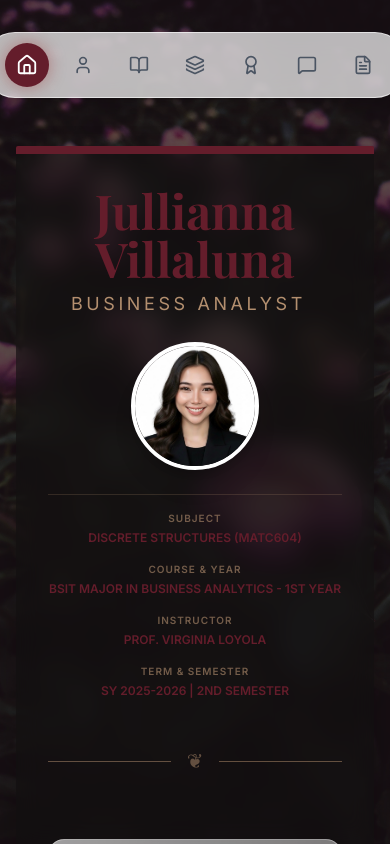
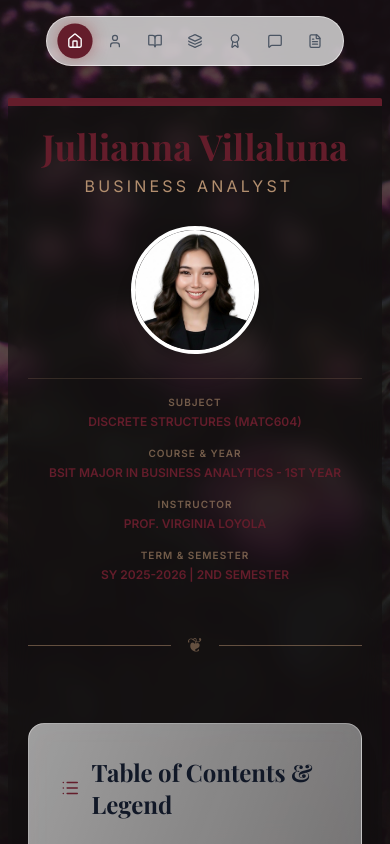
Before and after one commit to Yanyannnaaa/Villaluna_MATC604_101BA_E-Portfolio, a React (Vite) app: page / in a window 390 px wide. Shown: the top 844 px of the page. Built offline with nearby package versions, Linux system fonts and the light colour scheme; a web font is replaced by a local one.

Commit message:
Mobile ver.

```diff
--- a/src/App.jsx
+++ b/src/App.jsx
@@ -41,11 +41,11 @@ const App = () => {
       {/* =========================================
           MAIN CONTENT CARD
          ========================================= */}
-      <main className="relative z-10 max-w-2xl mx-auto my-8 md:my-12 px-4 md:px-0">
+      <main className="relative z-10 max-w-2xl mx-auto my-4 md:my-12 px-2 md:px-0">
 
         <Navigation />
 
-        <div className="bg-soft-pearl/60 backdrop-blur-md shadow-2xl rounded-sm p-8 md:p-12 border-y-8 border-crimson-depth min-h-[60vh]">
+        <div className="bg-soft-pearl/60 backdrop-blur-md shadow-2xl rounded-sm p-5 md:p-12 border-y-8 border-crimson-depth min-h-[60vh]">
 
           <Routes>
             <Route path="/" element={
--- a/src/components/Certificates.jsx
+++ b/src/components/Certificates.jsx
@@ -116,7 +116,7 @@ const Certificates = () => {
                       <img
                         src={img}
                         alt={`${cert.title} ${imgIdx + 1}`}
-                        className="h-48 w-auto rounded-lg shadow-md border border-white/40 hover:scale-[1.02] transition-transform duration-300 object-cover"
+                        className="h-32 md:h-48 w-auto rounded-lg shadow-md border border-white/40 hover:scale-[1.02] transition-transform duration-300 object-cover"
                         onError={(e) => e.target.style.display = 'none'}
                       />
                     </div>
--- a/src/components/Hero.jsx
+++ b/src/components/Hero.jsx
@@ -13,12 +13,12 @@ const Hero = () => {
     <header id="cover" className="space-y-6 animate-fade-in text-center md:text-left">
       <div className="flex flex-col md:flex-row md:items-center justify-between gap-6">
         <div>
-          <h1 className="font-serif text-5xl md:text-6xl font-bold text-crimson-depth mb-2">
+          <h1 className="font-serif text-4xl md:text-6xl font-bold text-crimson-depth mb-2">
             Jullianna <br className="hidden md:block" /> Villaluna
           </h1>
 
           {/* THE TYPEWRITER EFFECT */}
-          <div className="text-warm-sand font-medium text-lg tracking-[0.2em] uppercase mt-2 h-7 md:h-6">
+          <div className="text-warm-sand font-medium text-base md:text-lg tracking-[0.2em] uppercase mt-2 h-7 md:h-6">
             <TypewriterEffect words={roles} />
           </div>
 
--- a/src/components/Navigation.jsx
+++ b/src/components/Navigation.jsx
@@ -14,22 +14,24 @@ const Navigation = () => {
   ];
 
   return (
-    <nav className="sticky top-6 z-50 mb-12 flex justify-center w-full px-4 pointer-events-none">
-      <div className="bg-white/70 backdrop-blur-xl border border-white/60 shadow-xl py-3 px-6 rounded-full flex items-center justify-center overflow-visible pointer-events-auto">
-        <ul className="flex items-center gap-4 sm:gap-6">
+    <nav className="sticky top-4 md:top-6 z-50 mb-8 md:mb-12 flex justify-center w-full px-2 md:px-4 pointer-events-none">
+      <div className="bg-white/70 backdrop-blur-xl border border-white/60 shadow-xl py-2 md:py-3 px-3 md:px-6 rounded-full flex items-center justify-center overflow-visible pointer-events-auto">
+        <ul className="flex items-center gap-2 sm:gap-6">
           {navItems.map((item) => (
             <li key={item.path} className="relative group">
               <NavLink
                 to={item.path}
                 className={({ isActive }) =>
-                  `flex items-center justify-center w-10 h-10 rounded-full transition-all duration-300 ${
+                  `flex items-center justify-center w-8 h-8 md:w-10 md:h-10 rounded-full transition-all duration-300 ${
                     isActive
                       ? 'bg-crimson-depth text-white shadow-[0_0_15px_rgba(153,27,27,0.4)] scale-110'
                       : 'bg-transparent text-gray-600 hover:bg-white/80 hover:text-crimson-depth hover:scale-110 hover:shadow-md'
                   }`
                 }
               >
-                {item.icon}
+                <div className="scale-75 md:scale-100 flex items-center justify-center">
+                  {item.icon}
+                </div>
               </NavLink>
 
               {/* Tooltip */}
--- a/src/components/Portfolio.jsx
+++ b/src/components/Portfolio.jsx
@@ -126,7 +126,7 @@ const Portfolio = () => {
       tags: ["Exam", "Midterms"],
       icon: <FileText size={16} />,
       theme: "purple",
-      image: "/assets/portfolio/Midterm Quiz 1.png"
+      image: "/assets/portfolio/Midterm Exam.png"
     },
     // FINALS
     {
@@ -180,6 +180,10 @@ const Portfolio = () => {
       <div className="text-center space-y-2 mb-12">
         <h2 className="font-serif text-3xl text-crimson-depth tracking-wide drop-shadow-md">Discrete Structures Portfolio</h2>
         <p className="text-xs text-warm-sand uppercase tracking-widest font-bold opacity-80">Assignments, Quizzes, and Exams per Term</p>
+        <p className="text-xs text-warm-sand uppercase tracking-widest font-bold opacity-80 underline">
+  Hover to view details
+</p>
+
       </div>
 
       <div className="relative">
```
